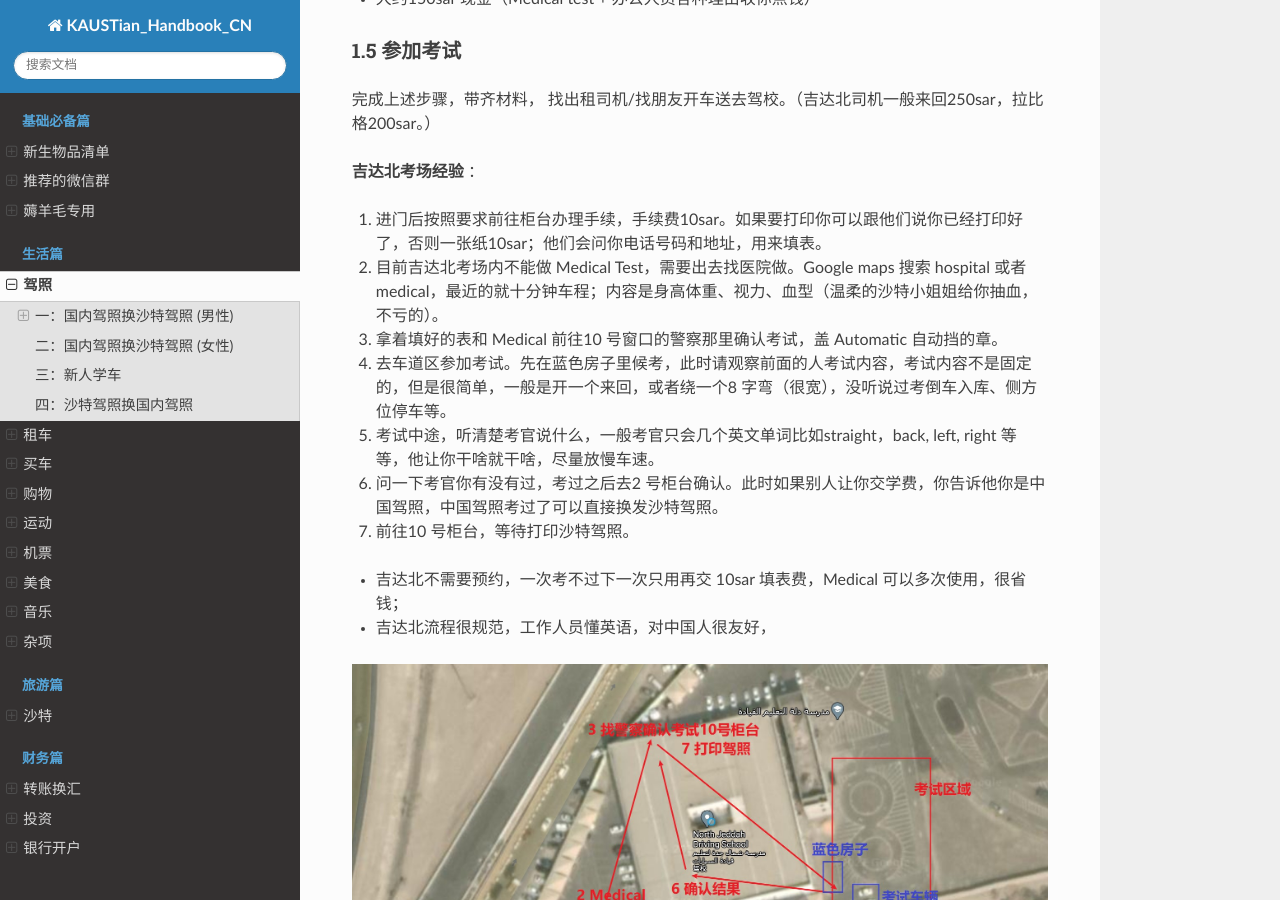
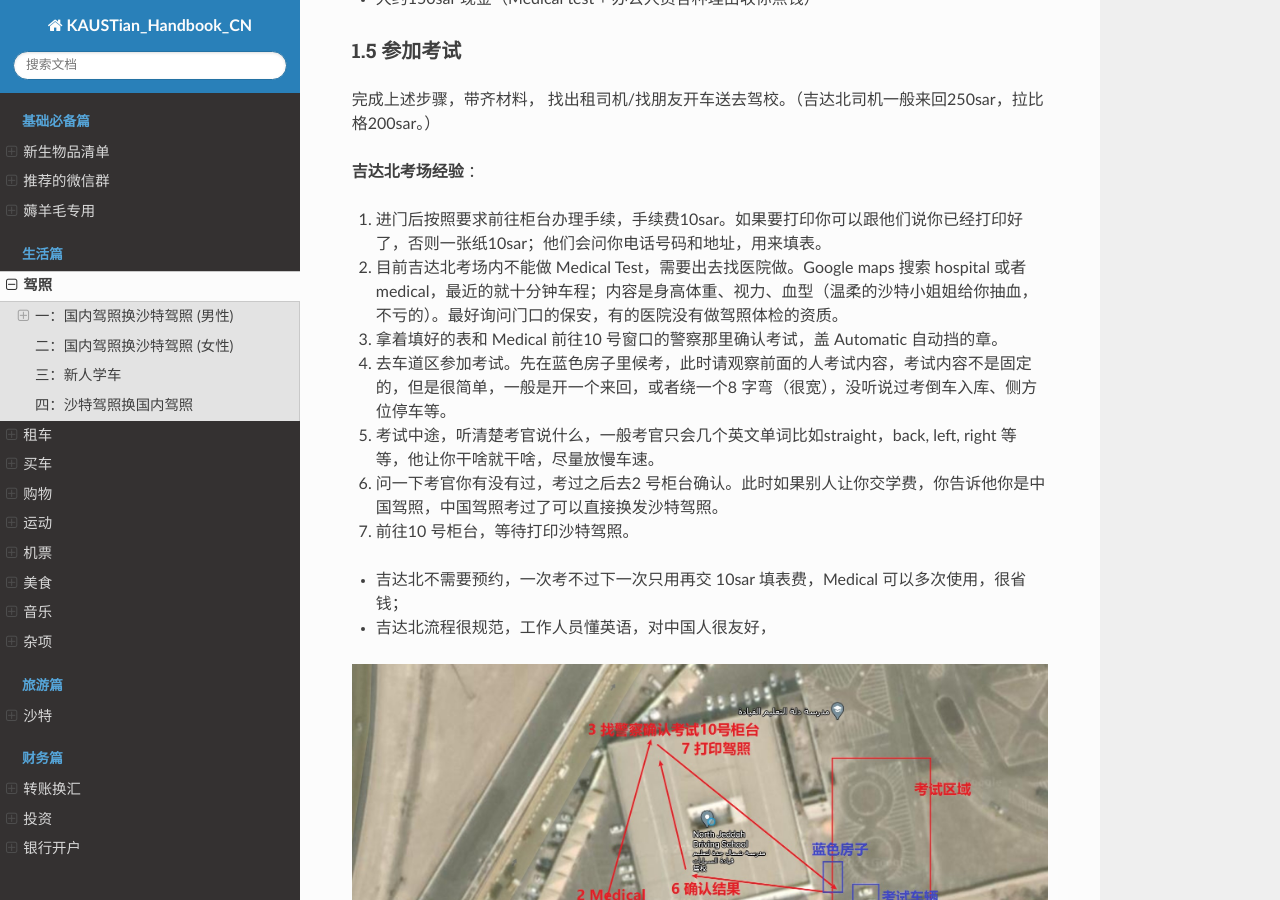
Before and after one commit to guochengqian/KAUSTian_Handbook_CN, a Sphinx documentation site: the page built from docs/content/life/drive.rst, in a window 1280 px wide and 900 px high, scrolled down 1790 px. Built offline with Sphinx 7.4.7 and the Read the Docs theme 2.0.0, drawn with Linux system fonts in a browser that asks for light colours.

Commit message:
增加驾照体检的注意点

```diff
--- a/docs/content/life/drive.rst
+++ b/docs/content/life/drive.rst
@@ -72,7 +72,7 @@ To Pay from Your bank account:
 **吉达北考场经验** ：
 
 1. 进门后按照要求前往柜台办理手续，手续费10sar。如果要打印你可以跟他们说你已经打印好了，否则一张纸10sar；他们会问你电话号码和地址，用来填表。
-2. 目前吉达北考场内不能做 Medical Test，需要出去找医院做。Google maps 搜索 hospital 或者 medical，最近的就十分钟车程；内容是身高体重、视力、血型（温柔的沙特小姐姐给你抽血，不亏的）。
+2. 目前吉达北考场内不能做 Medical Test，需要出去找医院做。Google maps 搜索 hospital 或者 medical，最近的就十分钟车程；内容是身高体重、视力、血型（温柔的沙特小姐姐给你抽血，不亏的）。最好询问门口的保安，有的医院没有做驾照体检的资质。
 3. 拿着填好的表和 Medical 前往10 号窗口的警察那里确认考试，盖 Automatic 自动挡的章。
 4. 去车道区参加考试。先在蓝色房子里候考，此时请观察前面的人考试内容，考试内容不是固定的，但是很简单，一般是开一个来回，或者绕一个8 字弯（很宽），没听说过考倒车入库、侧方位停车等。
 5. 考试中途，听清楚考官说什么，一般考官只会几个英文单词比如straight，back, left, right 等等，他让你干啥就干啥，尽量放慢车速。
```
